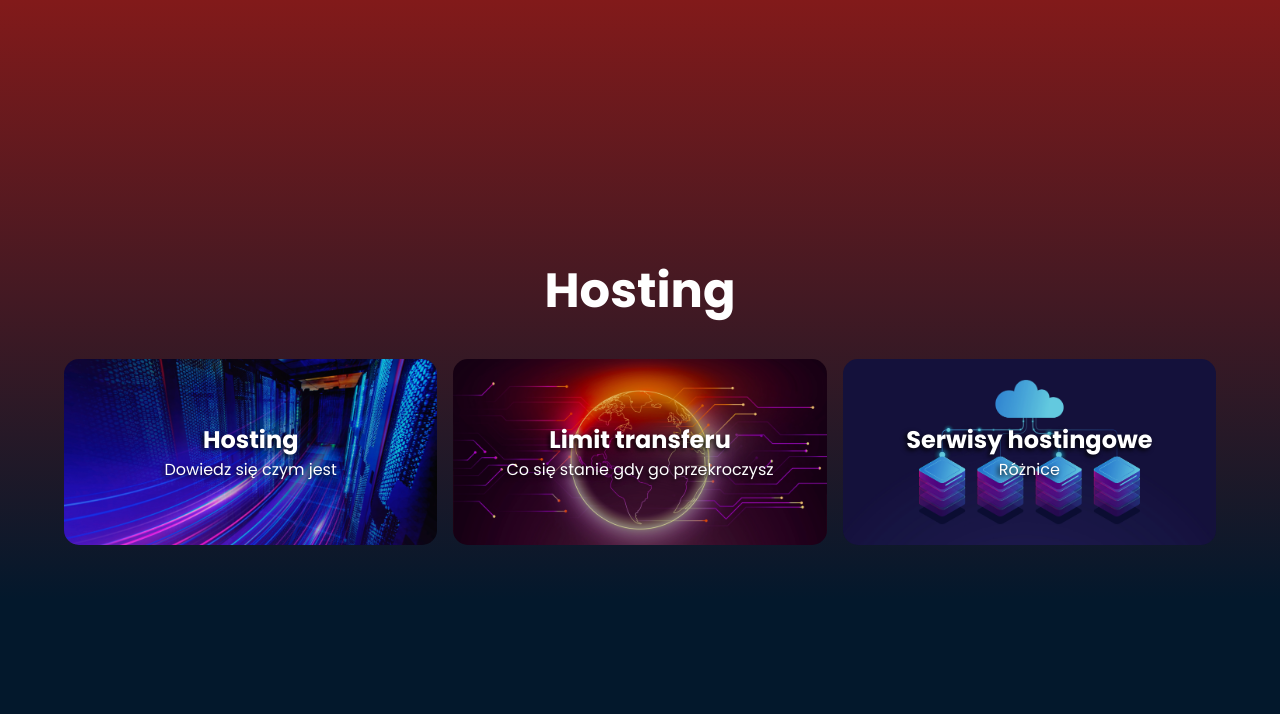
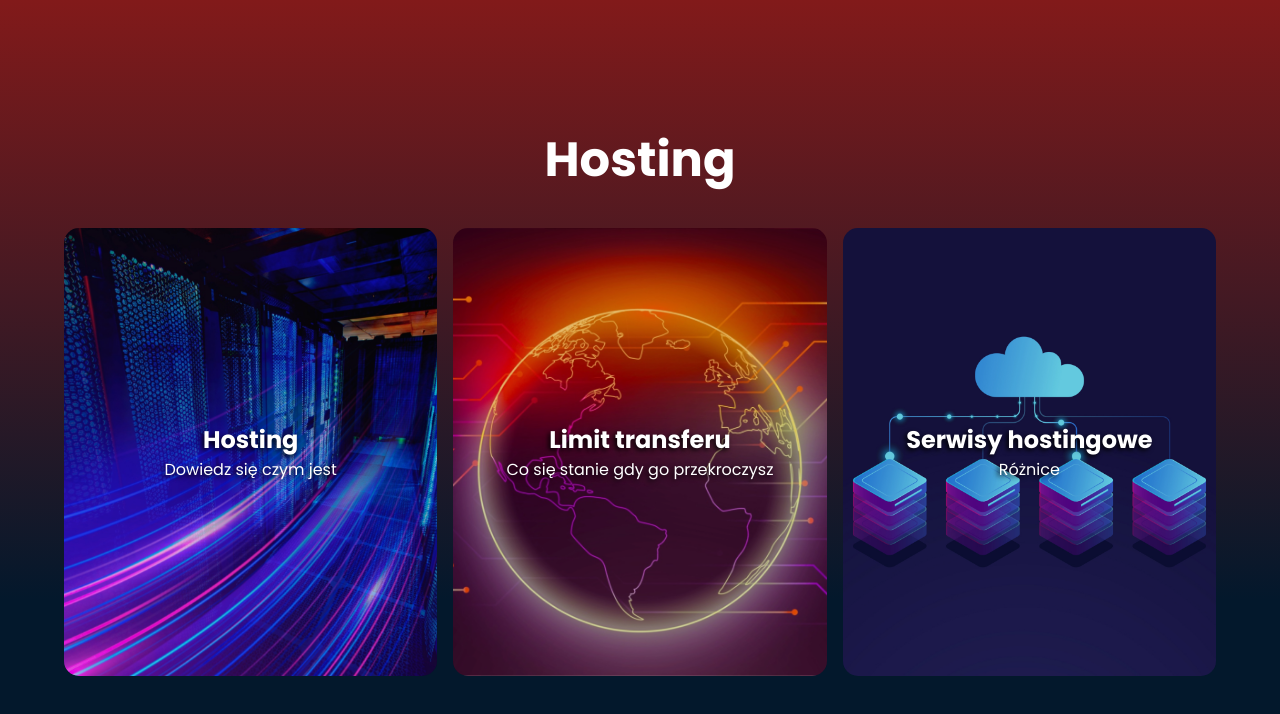
Before and after one commit to Cimlah/psi, a plain HTML site: page index.html in a window 1280 px wide. Drawn offline with Linux system fonts and the light colour scheme.

Commit message:
Added a bigger `aspect ratio` for `box` element for bigger displays

```diff
--- a/css/responsive.css
+++ b/css/responsive.css
@@ -18,6 +18,10 @@
 
     .grid-container {
         grid-template-columns: repeat(3, 1fr);
+    }
+
+    .box {
+        aspect-ratio: 1 / 1.2;
     }
 
     .popup {
```
